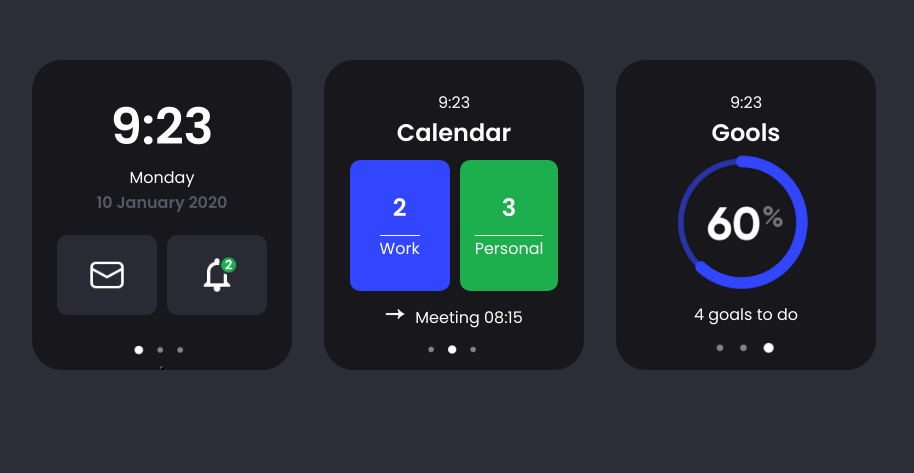
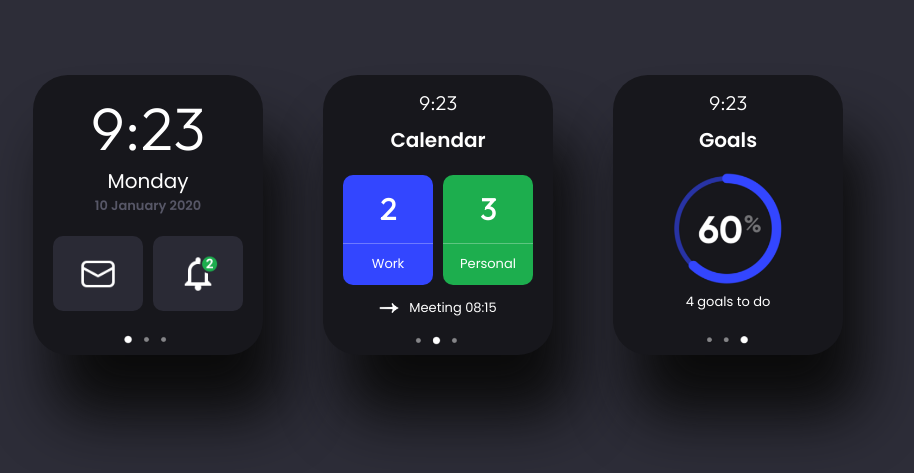
Before and after one commit to IsaiasRamosOliveira/cards-sala-a, a plain HTML site: page index.html in a window 1280 px wide. Shown: the part 185-658 px from the top of the page, without its empty margins (202-1116 px from the left). Drawn offline with Linux system fonts and the light colour scheme.

Commit message:
feature/cards-modificaçoes-2.0

```diff
--- a/css/cards.css
+++ b/css/cards.css
@@ -3,13 +3,11 @@
   padding: 0;
   font-family: "Poppins", sans-serif;
   color: white;
-  border-radius: 10px;
 }
 
 body {
   background-color: #2d2d38;
   height: 100vh;
-  width: 100%;
   display: flex;
   justify-content: center;
   align-items: center;
@@ -20,6 +18,7 @@ body {
   justify-content: center;
   align-content: center;
   padding: 32px;
+  gap: 60px;
 }
 
 .cards__card {
@@ -27,31 +26,32 @@ body {
   flex-direction: column;
   align-items: center;
   text-align: center;
-  padding: 30px;
-  border-radius: 30px;
+  padding: 15px;
+  border-radius: 35px;
   max-height: 256px;
-  margin-left: 32px;
   width: 200px;
   height: 250px;
   background-color: #17171c;
+  box-shadow: 20px 60px 60px rgb(11, 11, 11);
 }
 
 .card__titulo {
-  font-size: 50px;
-  font-weight: 700;
+  font-size: 60px;
+  font-weight: 500;
+  font-family: "Outfit", sans-serif;
 }
-.subcards__cinza {
+.fields__cinza {
   display: flex;
   justify-content: center;
   align-items: center;
   background-color: #2a2a35;
-  padding: 25px;
+  padding: 20px;
   width: 50px;
-  height: 30px;
+  height: 35px;
   border-radius: 10px;
 }
 
-.card__subcards {
+.card__fields {
   display: flex;
   gap: 10px;
   margin-top: 20px;
@@ -66,15 +66,17 @@ body {
   display: flex;
   flex-direction: column;
   background-color: #1dae4e;
-  padding-top: 30px;
-  padding-left: 15px;
-  padding-right: 15px;
+  width: 90px;
+  height: 110px;
+  border-radius: 10px;
 }
 .card__box--azul {
   display: flex;
   flex-direction: column;
   background-color: #3346ff;
-  padding: 30px;
+  width: 90px;
+  height: 110px;
+  border-radius: 10px;
 }
 .card__txt {
   padding-top: 3px;
@@ -84,22 +86,32 @@ body {
   justify-content: center;
 }
 
+.box__number {
+  display: flex;
+  align-items: center;
+  justify-content: center;
+  padding: 15px;
+  font-size: 30px;
+  font-family: "Outfit", sans-serif;
+  font-weight: 800;
+}
 .box__divisoria {
   border: none;
-  border-top: 1px solid white;
-  margin-top: 10px;
+  border-top: 1px solid #ffffff48;
+  padding: 5px;
 }
 
 .cards__btn,
-.card__button {
+.card__button,
+.card__botao {
   border: none;
   background-color: transparent;
-  padding-top: 10px;
+  padding-top: 15px;
   cursor: pointer;
 }
 .card__legenda {
   color: #575767;
-  font-weight: 700;
+  font-weight: 600;
 }
 
 .txt_card {
@@ -114,8 +126,44 @@ body {
   margin-top: 15px;
 }
 
-.subcards__img{
+.card__subtitulo {
+  font-size: 20px;
   display: flex;
   text-align: center;
+}
+
+.card__hora {
+  font-size: 20px;
+  font-family: "Outfit", sans-serif;
+}
+.card__goals,
+.box__txt,
+.card__legenda {
+  font-size: small;
+}
+
+.box__img,
+.card__img,
+.fields__img {
+  display: flex;
+  align-items: center;
   justify-content: center;
+  align-content: center;
 }
+.card__title {
+  font-size: 20px;
+  padding: 10px;
+  font-weight: 600;
+}
+
+.card__img {
+  padding: 2px;
+}
+
+.card__button {
+  margin-top: 5px;
+}
+
+.card__botao {
+  padding-top: 20px;
+}
--- a/index.html
+++ b/index.html
@@ -11,66 +11,64 @@
       href="https://fonts.googleapis.com/css2?family=Poppins:ital,wght@0,300;0,400;0,600;1,400&display=swap"
       rel="stylesheet"
     />
+    <link rel="preconnect" href="https://fonts.googleapis.com">
+    <link rel="preconnect" href="https://fonts.gstatic.com" crossorigin>
+    <link
+      href="https://fonts.googleapis.com/css2?family=Outfit:wght@300&family=Poppins:ital,wght@0,300;0,400;0,600;1,400&family=Quicksand&display=swap" rel="stylesheet">
   </head>
   <body>
     <main class="cards">
-      <section>
         <div class="cards__card">
-          <h1 class="card__titulo">9:23</h1>
+          <h2 class="card__titulo">9:23</h2>
           <p class="card__subtitulo">Monday</p>
           <p class="card__legenda">10 January 2020</p>
-          <div class="card__subcards">
+          <div class="card__fields">
             <a href="#">
-              <div class="subcards__cinza">
-                <picture><img class="subcards__img" src="img/carta.png" alt="carta" width="40px"></picture>
+              <div class="fields__cinza">
+                <picture><img class="fields__img" src="img/carta.png" alt="carta" width="40px"></picture>
               </div>
             </a>
           <a href="#">
-            <div class="subcards__cinza">
-              <picture><img class="subcards__img" src="img/cinoo.png" alt="sino" width="40px"></picture>
+            <div class="fields__cinza">
+              <picture><img class="fields__img" src="img/cinoo.png" alt="sino" width="40px"></picture>
             </div>
           </a>
           </div>
-            <button class="card__button" ><picture><img src="img/rolar1.png" alt="rolagem" width="70px"><picture><button>
+          <button class="card__button"><picture><img  src="img/rolar1.png" alt="rolagem" width="60px"><picture></picture></button>
           </div>
         </div>
-      </section>
-      <section>
         <div class="cards__card">
-          <p>9:23</p>
-          <h2>Calendar</h2>
+          <p class="card__hora">9:23</p>
+          <p class="card__title">Calendar</p>
           <div class="card__box">
             <div class="card__box--azul">
-            <h2>2</h2>
+            <p class="box__number">2</p>
             <div class="box__divisoria"></div>
-            <p>Work</p>
+            <p class="box__txt">Work</p>
             </div>
             <div class="card__box--verde">
-              <h2>3</h2>
+              <p class="box__number" >3</p>
               <div class="box__divisoria"></div>
-              <p>Personal</p>
+              <p class="box__txt">Personal</p>
             </div>
           </div>
             <div class="card__txt">
-              <picture><img src="img/setinha.png" alt="seta" width="20px" /></picture>
-              <p>Meeting 08:15</p>
+              <picture><img class="box__img" src="img/setinha.png" alt="seta" width="20px" /></picture>
+              <p class="box__txt">Meeting 08:15</p>
             </div>
-            <button class="cards__btn" ><picture><img src="img/rolar2.png" alt="rolagem" width="70px" /></picture></button>
+            <button class="cards__btn" ><picture><img src="img/rolar2.png" alt="rolagem" width="60px" /></picture></button>
         </div>
-      </section>
-      <section>
         <div class="cards__card">
-          <p>9:23</p>
-          <h2>Gools</h2>
-          <div >
-            <picture><img src="img/circulo-azul.png" alt="porcentagem" width="200px" /></picture>
+          <p class="card__hora">9:23</p>
+          <p class="card__title">Goals<p>
+          <div class="card__img">
+            <picture><img class="card__img" src="img/circulo-azul-quadrado.png" alt="porcentagem" width="110px" /></picture>
           </div>
-          <p>4 goals to do</p>
-          <button class="cards__btn">
-          <picture> <img src="img/rolar3.png" alt="rolagem" width="70px" /></picture>
+          <p class="card__goals">4 goals to do</p>
+          <button class="card__botao">
+          <picture> <img  src="img/rolar3.png" alt="rolagem" width="50px" /></picture>
           </button>
         </div>
-      </section>
     </main>
   </body>
 </html>
```
Also changed, not shown: img/circulo-azul-quadrado.png (added).
